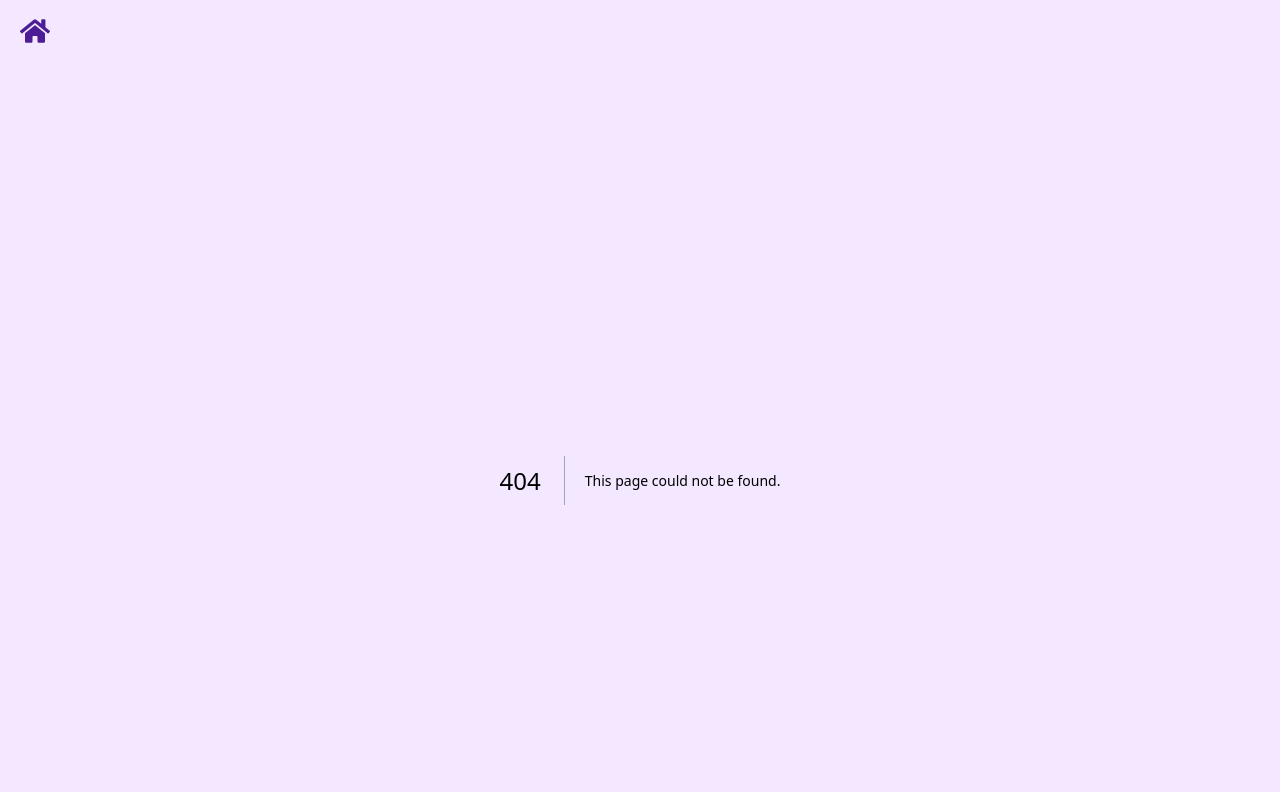
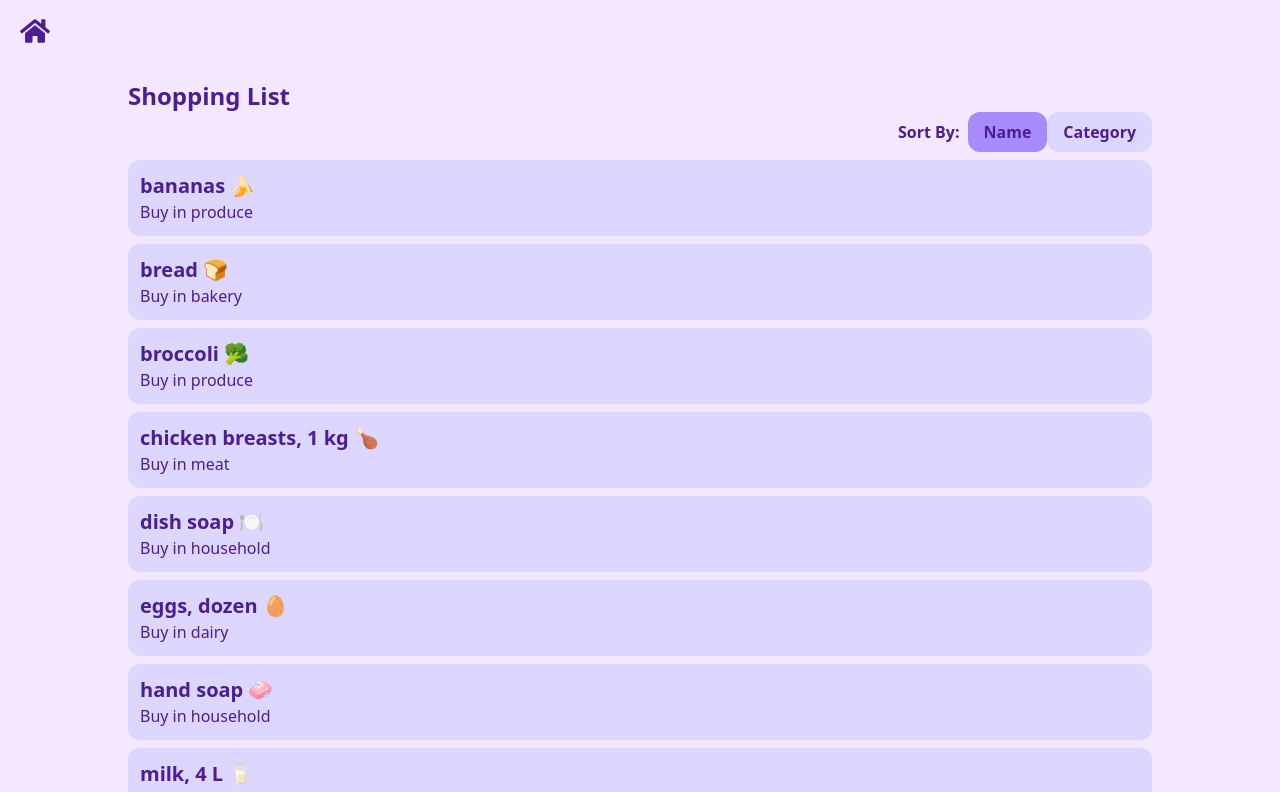
Before and after one commit to emildave/cprg306-assignments, a Next.js app: page /week-6 in a window 1280 px wide. Before the commit this address had no page. Shown: the top 792 px of the page. Built offline with nearby package versions, Linux system fonts and the light colour scheme.

Commit message:
completed week 6
added and completed week 6

```diff
--- a/app/page.js
+++ b/app/page.js
@@ -11,6 +11,7 @@
         <Link href='./week-3' className={button}>Week 3</Link>
         <Link href='./week-4' className={button}>Week 4</Link>
         <Link href='./week-5' className={button}>Week 5</Link>
+        <Link href='./week-6' className={button}>Week 6</Link>
       </ul>
     </main>
   );
--- /dev/null
+++ b/app/week-6/item-list.js
@@ -0,0 +1,36 @@
+"use client";
+import items from "./items.json";
+import Item from './item.js';
+import { useState } from "react";
+
+export default function ItemList() {
+
+    const [sortBy, setSortBy] = useState('name');
+
+    if (sortBy === 'name') {
+        items.sort((a, b) => a.name.localeCompare(b.name));
+    } else if (sortBy === 'category') {
+        items.sort((a, b) => a.category.localeCompare(b.category));
+    } else if (sortBy === 'grouped category') {
+        items.sort((a, b) => a.category.localeCompare(b.category));
+    }
+
+      return (
+        <main>
+            <div className="flex justify-end">
+                <h2 className="text-violet-900 font-bold">
+                    <span className="mr-2">Sort By:</span>
+                    <button className={`px-4 py-2 rounded-xl h-full  ${sortBy === 'name' ? "bg-violet-400" : "bg-violet-200 && hover:bg-violet-300"}`}onClick={() => setSortBy('name')}>Name </button>
+                    <button className={`px-4 py-2 rounded-xl h-full  ${sortBy === 'category' ? "bg-violet-400" : "bg-violet-200 && hover:bg-violet-300"}`} onClick={() => setSortBy('category')}>Category</button>
+                </h2>
+            </div>
+            {items.map((item, id) => (
+                <Item
+                    key={id}
+                    name={item.name}
+                    category={item.category}
+                />
+            ))}
+        </main>
+      );
+}
--- /dev/null
+++ b/app/week-6/item.js
@@ -0,0 +1,10 @@
+export default function Item(props) {
+    return (
+        <main>
+            <section className='my-2 bg-violet-200 p-3 rounded-xl'>
+            <h2 className='text-xl font-bold text-violet-900'>{props.name}</h2>
+            <p className='text-violet-900'>Buy {props.quantity} in {props.category}</p>
+            </section>
+        </main>
+    );
+}
--- /dev/null
+++ b/app/week-6/items.json
@@ -0,0 +1,74 @@
+[
+    {
+      "id": "1h2GJKH12gkHG31h1H",
+      "name": "milk, 4 L 🥛",
+      "quantity": 1,
+      "category": "dairy"
+    },
+    {
+      "id": "2KJH3k2j3H1k2J3K1H",
+      "name": "bread 🍞",
+      "quantity": 2,
+      "category": "bakery"
+    },
+    {
+      "id": "3h2KJH3k2j3H1k2J3",
+      "name": "eggs, dozen 🥚",
+      "quantity": 2,
+      "category": "dairy"
+    },
+    {
+      "id": "4k2J3K1H2GJKH12gk",
+      "name": "bananas 🍌",
+      "quantity": 6,
+      "category": "produce"
+    },
+    {
+      "id": "5H1h1H2KJH3k2j3H",
+      "name": "broccoli 🥦",
+      "quantity": 3,
+      "category": "produce"
+    },
+    {
+      "id": "6H1k2J3K1H2GJKH1",
+      "name": "chicken breasts, 1 kg 🍗",
+      "quantity": 1,
+      "category": "meat"
+    },
+    {
+      "id": "7gkHG31h1H2KJH3k",
+      "name": "pasta sauce 🍝",
+      "quantity": 3,
+      "category": "canned goods"
+    },
+    {
+      "id": "8j3H1k2J3K1H2GJK",
+      "name": "spaghetti, 454 g 🍝",
+      "quantity": 2,
+      "category": "dry goods"
+    },
+    {
+      "id": "9H12gkHG31h1H2KJ",
+      "name": "toilet paper, 12 pack 🧻",
+      "quantity": 1,
+      "category": "household"
+    },
+    {
+      "id": "10H3k2j3H1k2J3K1",
+      "name": "paper towels, 6 pack",
+      "quantity": 1,
+      "category": "household"
+    },
+    {
+      "id": "11k2J3K1H2GJKH12",
+      "name": "dish soap 🍽️",
+      "quantity": 1,
+      "category": "household"
+    },
+    {
+      "id": "12GJKH12gkHG31h1",
+      "name": "hand soap 🧼",
+      "quantity": 4,
+      "category": "household"
+    }
+  ]
--- /dev/null
+++ b/app/week-6/page.js
@@ -0,0 +1,10 @@
+import ItemList from './item-list.js';
+
+export default function Page() {
+    return (
+        <main>
+            <h1 className='text-2xl font-bold text-violet-900'>Shopping List</h1>
+            <ItemList/>
+        </main>
+    );
+}
```
